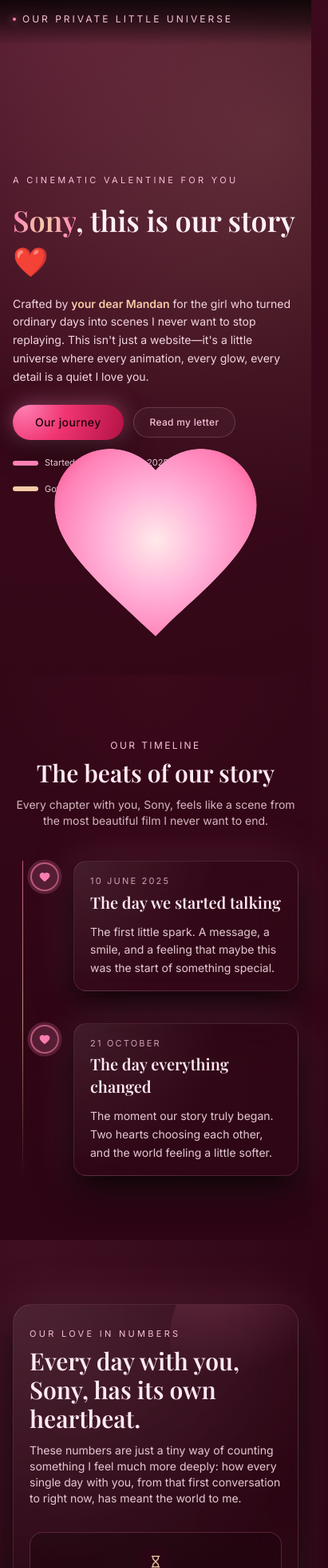
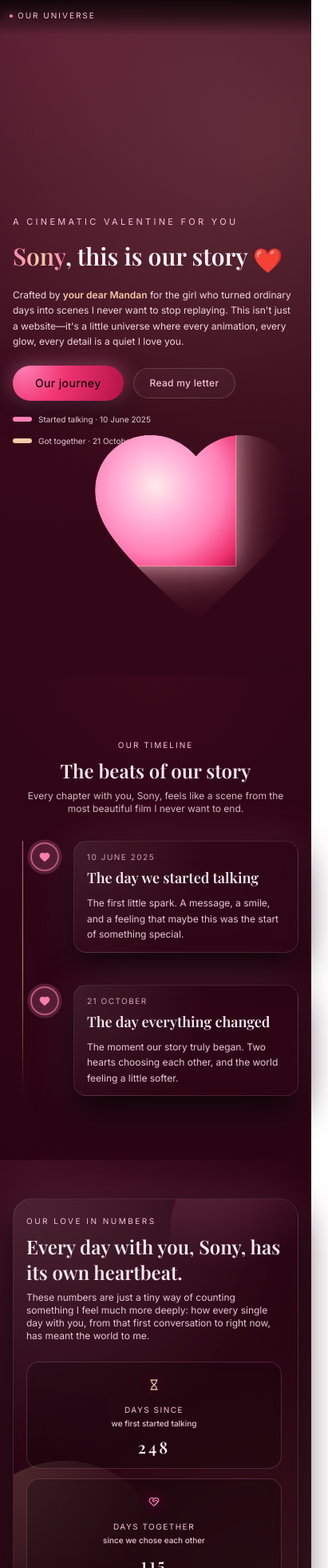
Before and after one commit to vishakhc41/Valentines, a Next.js app in the folder valentine-site/: page / in a window 390 px wide. Shown: the top 1960 px of the page at 80% size, 411 px wide, since content can reach past the window. Built offline with nearby package versions, Linux system fonts and the light colour scheme.

Commit message:
Make site fully responsive for all screen sizes - Mobile, tablet, and desktop optimizations

```diff
--- a/valentine-site/app/components/LoveCounter.tsx
+++ b/valentine-site/app/components/LoveCounter.tsx
@@ -44,7 +44,7 @@ export function LoveCounter() {
   return (
     <section
       id="love-counter"
-      className="valentine-section relative mx-auto max-w-4xl px-4 py-20 sm:px-6 lg:px-0"
+      className="valentine-section relative mx-auto max-w-4xl px-4 py-12 sm:px-6 sm:py-16 md:py-20 lg:px-0"
     >
       <div className="absolute inset-0 -z-10 drifting-hearts-bg opacity-70" />
 
@@ -53,20 +53,20 @@ export function LoveCounter() {
         whileInView={{ opacity: 1, y: 0 }}
         viewport={{ once: true, margin: "-120px" }}
         transition={{ duration: 0.8, ease: "easeOut" }}
-        className="glass-panel relative overflow-hidden rounded-3xl px-5 py-7 sm:px-8 sm:py-9"
+        className="glass-panel relative overflow-hidden rounded-3xl px-4 py-5 sm:px-5 sm:py-7 md:px-8 md:py-9"
       >
         <div className="pointer-events-none absolute -right-12 -top-16 h-52 w-52 rounded-full bg-[radial-gradient(circle_at_30%_0%,#ff80b53b,transparent_60%)]" />
         <div className="pointer-events-none absolute -left-16 -bottom-20 h-64 w-64 rounded-full bg-[radial-gradient(circle_at_10%_0%,#f5cba736,transparent_65%)]" />
 
-        <div className="relative flex flex-col gap-8 sm:flex-row sm:items-center sm:justify-between">
+        <div className="relative flex flex-col gap-6 sm:gap-8 sm:flex-row sm:items-center sm:justify-between">
           <div className="max-w-sm">
-            <p className="text-[11px] uppercase tracking-[0.3em] text-[#f7c0d9]">
+            <p className="text-[10px] sm:text-[11px] uppercase tracking-[0.25em] sm:tracking-[0.3em] text-[#f7c0d9]">
               Our love in numbers
             </p>
-            <h2 className="mt-2 font-serif text-3xl font-semibold text-[#ffe9f3] sm:text-[2.1rem]">
+            <h2 className="mt-2 font-serif text-2xl sm:text-3xl md:text-[2.1rem] font-semibold text-[#ffe9f3]">
               Every day with you, Sony, has its own heartbeat.
             </h2>
-            <p className="mt-3 text-sm text-[#e5c8d4] sm:text-[0.95rem]">
+            <p className="mt-2 sm:mt-3 text-xs sm:text-sm md:text-[0.95rem] text-[#e5c8d4]">
               These numbers are just a tiny way of counting something I
               feel much more deeply: how every single day with you, from
               that first conversation to right now, has meant the world
@@ -74,45 +74,45 @@ export function LoveCounter() {
             </p>
           </div>
 
-          <div className="relative grid w-full max-w-xs grid-cols-1 gap-4 text-center sm:max-w-sm sm:grid-cols-2">
+          <div className="relative grid w-full max-w-xs grid-cols-1 gap-3 sm:gap-4 text-center sm:max-w-sm sm:grid-cols-2">
             <motion.div
-              className="relative overflow-hidden rounded-2xl border border-[#ff80b53b] bg-black/20 px-4 py-4"
+              className="relative overflow-hidden rounded-2xl border border-[#ff80b53b] bg-black/20 px-3 py-3 sm:px-4 sm:py-4"
               initial={{ opacity: 0, y: 18 }}
               whileInView={{ opacity: 1, y: 0 }}
               viewport={{ once: true }}
               transition={{ delay: 0.1, duration: 0.6, ease: "easeOut" }}
             >
-              <div className="mx-auto flex h-10 w-10 items-center justify-center rounded-full bg-[#2a0514]">
-                <Hourglass className="h-4 w-4 text-[#f5cba7]" />
+              <div className="mx-auto flex h-8 w-8 sm:h-10 sm:w-10 items-center justify-center rounded-full bg-[#2a0514]">
+                <Hourglass className="h-3.5 w-3.5 sm:h-4 sm:w-4 text-[#f5cba7]" />
               </div>
-              <p className="mt-3 text-[11px] uppercase tracking-[0.2em] text-[#f7c0d9]">
+              <p className="mt-2 sm:mt-3 text-[10px] sm:text-[11px] uppercase tracking-[0.15em] sm:tracking-[0.2em] text-[#f7c0d9]">
                 Days since
               </p>
-              <p className="mt-0.5 text-xs font-medium text-[#e5c8d4]">
+              <p className="mt-0.5 text-[10px] sm:text-xs font-medium text-[#e5c8d4]">
                 we first started talking
               </p>
-              <p className="mt-3 font-serif text-2xl font-semibold">
+              <p className="mt-2 sm:mt-3 font-serif text-xl sm:text-2xl font-semibold">
                 <AnimatedNumber value={daysSinceTalk} />
               </p>
             </motion.div>
 
             <motion.div
-              className="relative overflow-hidden rounded-2xl border border-[#ff80b53b] bg-black/25 px-4 py-4"
+              className="relative overflow-hidden rounded-2xl border border-[#ff80b53b] bg-black/25 px-3 py-3 sm:px-4 sm:py-4"
               initial={{ opacity: 0, y: 18 }}
               whileInView={{ opacity: 1, y: 0 }}
               viewport={{ once: true }}
               transition={{ delay: 0.2, duration: 0.6, ease: "easeOut" }}
             >
-              <div className="mx-auto flex h-10 w-10 items-center justify-center rounded-full bg-[#2a0514]">
-                <HeartHandshake className="h-4 w-4 text-[#ff80b5]" />
+              <div className="mx-auto flex h-8 w-8 sm:h-10 sm:w-10 items-center justify-center rounded-full bg-[#2a0514]">
+                <HeartHandshake className="h-3.5 w-3.5 sm:h-4 sm:w-4 text-[#ff80b5]" />
               </div>
-              <p className="mt-3 text-[11px] uppercase tracking-[0.2em] text-[#f7c0d9]">
+              <p className="mt-2 sm:mt-3 text-[10px] sm:text-[11px] uppercase tracking-[0.15em] sm:tracking-[0.2em] text-[#f7c0d9]">
                 Days together
               </p>
-              <p className="mt-0.5 text-xs font-medium text-[#e5c8d4]">
+              <p className="mt-0.5 text-[10px] sm:text-xs font-medium text-[#e5c8d4]">
                 since we chose each other
               </p>
-              <p className="mt-3 font-serif text-2xl font-semibold">
+              <p className="mt-2 sm:mt-3 font-serif text-xl sm:text-2xl font-semibold">
                 <AnimatedNumber value={daysTogether} />
               </p>
             </motion.div>
--- a/valentine-site/app/components/Timeline.tsx
+++ b/valentine-site/app/components/Timeline.tsx
@@ -63,14 +63,14 @@ const TimelineEvent = memo(function TimelineEvent({ event, index }: { event: typ
       </motion.div>
 
       {/* Card */}
-      <div className="glass-panel relative flex-1 rounded-2xl px-5 py-4 sm:px-6 sm:py-5">
-        <p className="text-[11px] uppercase tracking-[0.2em] text-[#f7c0d9]/80">
+      <div className="glass-panel relative flex-1 rounded-2xl px-4 py-3 sm:px-5 sm:py-4 md:px-6 md:py-5">
+        <p className="text-[10px] sm:text-[11px] uppercase tracking-[0.15em] sm:tracking-[0.2em] text-[#f7c0d9]/80">
           {event.date}
         </p>
-        <h3 className="mt-1 font-serif text-xl font-semibold text-[#ffe9f3] sm:text-2xl">
+        <h3 className="mt-1 font-serif text-lg sm:text-xl md:text-2xl font-semibold text-[#ffe9f3]">
           {event.title}
         </h3>
-        <p className="mt-3 text-sm leading-relaxed text-[#e5c8d4]">
+        <p className="mt-2 sm:mt-3 text-xs sm:text-sm leading-relaxed text-[#e5c8d4]">
           {event.description}
         </p>
       </div>
@@ -93,15 +93,15 @@ export function Timeline() {
         whileInView={{ opacity: 1, y: 0 }}
         viewport={{ once: true, margin: "-80px" }}
         transition={{ duration: 0.7, ease: "easeOut" }}
-        className="mb-10 text-center"
+        className="mb-8 sm:mb-10 text-center px-2"
       >
-        <p className="text-xs uppercase tracking-[0.2em] text-[#f7c0d9]">
+        <p className="text-[10px] sm:text-xs uppercase tracking-[0.2em] text-[#f7c0d9]">
           Our timeline
         </p>
-        <h2 className="mt-2 font-serif text-3xl font-semibold text-[#ffe9f3] sm:text-4xl">
+        <h2 className="mt-2 font-serif text-2xl sm:text-3xl md:text-4xl font-semibold text-[#ffe9f3]">
           The beats of our story
         </h2>
-        <p className="mt-3 text-sm text-[#d4b6c1] sm:text-base">
+        <p className="mt-2 sm:mt-3 text-xs sm:text-sm md:text-base text-[#d4b6c1] px-2">
           Every chapter with you, Sony, feels like a scene from the most
           beautiful film I never want to end.
         </p>
--- a/valentine-site/app/globals.css
+++ b/valentine-site/app/globals.css
@@ -32,6 +32,8 @@ body {
   color: var(--foreground);
   font-family: var(--font-inter), system-ui, -apple-system, BlinkMacSystemFont,
     "Segoe UI", sans-serif;
+  overflow-x: hidden;
+  word-wrap: break-word;
 }
 
 .valentine-gradient {
@@ -55,7 +57,13 @@ body {
 }
 
 .valentine-section {
-  scroll-margin-top: 96px;
+  scroll-margin-top: 80px;
+}
+
+@media (min-width: 640px) {
+  .valentine-section {
+    scroll-margin-top: 96px;
+  }
 }
 
 .btn-primary {
--- a/valentine-site/app/page.tsx
+++ b/valentine-site/app/page.tsx
@@ -158,21 +158,22 @@ export default function Home() {
 
       <main className="relative z-10 min-h-screen valentine-gradient">
         {/* Top chrome: subtle nav */}
-        <div className="pointer-events-none fixed inset-x-0 top-0 z-20 flex justify-center bg-gradient-to-b from-black/80 via-black/50 to-transparent pb-6 pt-4 backdrop-blur-md">
-          <div className="pointer-events-auto flex w-full max-w-5xl items-center justify-between px-4 sm:px-6">
-            <div className="flex items-center gap-2 text-xs uppercase tracking-[0.25em] text-[#f7c0d9]">
+        <div className="pointer-events-none fixed inset-x-0 top-0 z-20 flex justify-center bg-gradient-to-b from-black/80 via-black/50 to-transparent pb-4 pt-3 sm:pb-6 sm:pt-4 backdrop-blur-md">
+          <div className="pointer-events-auto flex w-full max-w-5xl items-center justify-between px-3 sm:px-4 md:px-6">
+            <div className="flex items-center gap-1.5 sm:gap-2 text-[10px] sm:text-xs uppercase tracking-[0.2em] sm:tracking-[0.25em] text-[#f7c0d9]">
               <span className="h-1 w-1 rounded-full bg-[#ff80b5] shadow-[0_0_10px_rgba(255,128,181,0.9)]" />
-              <span>Our private little universe</span>
+              <span className="hidden xs:inline">Our private little universe</span>
+              <span className="xs:hidden">Our universe</span>
             </div>
           </div>
         </div>
 
         {/* HERO */}
-        <section className="relative mx-auto flex min-h-screen max-w-5xl flex-col justify-center px-4 pb-20 pt-32 sm:px-6 lg:px-8">
+        <section className="relative mx-auto flex min-h-screen max-w-5xl flex-col justify-center px-4 pb-16 pt-24 sm:px-6 sm:pb-20 sm:pt-32 lg:px-8">
           <div className="pointer-events-none absolute inset-0 bg-[radial-gradient(circle_at_15%_0%,#ff80b522,transparent_60%),radial-gradient(circle_at_85%_20%,#f5cba729,transparent_65%)]" />
 
-          <div className="relative flex flex-col gap-10 lg:flex-row lg:items-center">
-            <div className="max-w-xl space-y-5">
+          <div className="relative flex flex-col gap-6 sm:gap-8 lg:gap-10 lg:flex-row lg:items-center">
+            <div className="max-w-xl space-y-4 sm:space-y-5">
               <motion.p
                 initial={{ opacity: 0, y: 18 }}
                 animate={{ opacity: 1, y: 0 }}
@@ -186,7 +187,7 @@ export default function Home() {
                 initial={{ opacity: 0, y: 24 }}
                 animate={{ opacity: 1, y: 0 }}
                 transition={{ delay: 0.05, duration: 0.85, ease: "easeOut" }}
-                className="font-serif text-4xl font-semibold leading-tight text-[#fff0f7] sm:text-5xl lg:text-6xl"
+                className="font-serif text-3xl font-semibold leading-tight text-[#fff0f7] sm:text-4xl md:text-5xl lg:text-6xl"
               >
                 <span
                   id="sony-name"
@@ -203,7 +204,7 @@ export default function Home() {
                 initial={{ opacity: 0, y: 24 }}
                 animate={{ opacity: 1, y: 0 }}
                 transition={{ delay: 0.12, duration: 0.85, ease: "easeOut" }}
-                className="max-w-lg text-sm leading-relaxed text-[#f1d5e0] sm:text-[0.97rem]"
+                className="max-w-lg text-xs leading-relaxed text-[#f1d5e0] sm:text-sm md:text-[0.97rem]"
               >
                 Crafted by{" "}
                 <span className="font-semibold text-[#f5cba7]">
@@ -233,15 +234,15 @@ export default function Home() {
                 initial={{ opacity: 0, y: 16 }}
                 animate={{ opacity: 1, y: 0 }}
                 transition={{ delay: 0.32, duration: 0.8, ease: "easeOut" }}
-                className="mt-4 flex flex-wrap items-center gap-4 text-[11px] text-[#e5c8d4]"
+                className="mt-3 sm:mt-4 flex flex-col sm:flex-row flex-wrap items-start sm:items-center gap-3 sm:gap-4 text-[10px] sm:text-[11px] text-[#e5c8d4]"
               >
                 <div className="flex items-center gap-2">
-                  <span className="h-1.5 w-8 rounded-full bg-[#ff80b5]" />
-                  <span>Started talking · 10 June 2025</span>
+                  <span className="h-1.5 w-6 sm:w-8 rounded-full bg-[#ff80b5]" />
+                  <span className="whitespace-nowrap">Started talking · 10 June 2025</span>
                 </div>
                 <div className="flex items-center gap-2">
-                  <span className="h-1.5 w-8 rounded-full bg-[#f5cba7]" />
-                  <span>Got together · 21 October</span>
+                  <span className="h-1.5 w-6 sm:w-8 rounded-full bg-[#f5cba7]" />
+                  <span className="whitespace-nowrap">Got together · 21 October</span>
                 </div>
               </motion.div>
             </div>
@@ -251,11 +252,11 @@ export default function Home() {
               initial={{ opacity: 0, scale: 0.9, x: 30 }}
               animate={{ opacity: 1, scale: 1, x: 0 }}
               transition={{ delay: 0.2, duration: 0.9, ease: "easeOut" }}
-              className="relative mt-4 h-64 flex-1 sm:h-80 lg:h-96"
+              className="relative mt-6 sm:mt-4 h-48 w-full flex-1 sm:h-64 md:h-80 lg:h-96"
             >
               <div className="absolute inset-0 flex items-center justify-center">
                 <motion.div
-                  className="relative flex h-[300px] w-[300px] items-center justify-center sm:h-[300px] sm:w-[300px] lg:h-[300px] lg:w-[300px]"
+                  className="relative flex h-[200px] w-[200px] items-center justify-center sm:h-[250px] sm:w-[250px] md:h-[300px] md:w-[300px] lg:h-[300px] lg:w-[300px]"
                   style={{
                     clipPath: 'path("M150,268.74l-18.12-16.5C67.5,192,24.99,153.51,24.99,106.26 C24.99,67.74,55.26,37.5,93.75,37.5c21.75,0,42.63,10.14,56.25,26.13C163.62,47.64,184.5,37.5,206.25,37.5 C244.74,37.5,275.01,67.74,275.01,106.26c0,47.25-42.51,85.74-106.89,144.24L150,268.74z")',
                     WebkitClipPath: 'path("M150,268.74l-18.12-16.5C67.5,192,24.99,153.51,24.99,106.26 C24.99,67.74,55.26,37.5,93.75,37.5c21.75,0,42.63,10.14,56.25,26.13C163.62,47.64,184.5,37.5,206.25,37.5 C244.74,37.5,275.01,67.74,275.01,106.26c0,47.25-42.51,85.74-106.89,144.24L150,268.74z")',
@@ -305,21 +306,21 @@ export default function Home() {
         {/* I love you thiiiiiiis much section */}
         <section
           ref={loveScrollRef}
-          className="relative mx-auto mt-10 mb-8 flex min-h-[35vh] max-w-5xl flex-col items-center justify-center overflow-hidden px-4 sm:px-6 lg:px-8"
+          className="relative mx-auto mt-8 mb-6 sm:mt-10 sm:mb-8 flex min-h-[25vh] sm:min-h-[30vh] md:min-h-[35vh] max-w-5xl flex-col items-center justify-center overflow-hidden px-3 sm:px-4 md:px-6 lg:px-8"
         >
           <motion.p
             initial={{ opacity: 0 }}
             whileInView={{ opacity: 1 }}
             viewport={{ once: true, margin: "-80px" }}
             transition={{ duration: 0.8, ease: "easeOut" }}
-            className="mb-4 text-xs uppercase tracking-[0.3em] text-[#f7c0d9]"
+            className="mb-3 sm:mb-4 text-[10px] sm:text-xs uppercase tracking-[0.25em] sm:tracking-[0.3em] text-[#f7c0d9]"
           >
             How much I love you
           </motion.p>
 
-          <div className="relative flex h-[30vh] w-full items-center overflow-hidden rounded-[999px] border border-[#ff80b544] bg-black/40 px-6 shadow-[0_0_60px_rgba(255,128,181,0.55)] backdrop-blur">
+          <div className="relative flex h-[20vh] sm:h-[25vh] md:h-[30vh] w-full items-center overflow-hidden rounded-[999px] border border-[#ff80b544] bg-black/40 px-3 sm:px-4 md:px-6 shadow-[0_0_60px_rgba(255,128,181,0.55)] backdrop-blur">
             <div
-              className={`whitespace-nowrap text-center font-semibold text-[#ffe4f3] text-3xl sm:text-4xl md:text-5xl lg:text-6xl ${
+              className={`whitespace-nowrap text-center font-semibold text-[#ffe4f3] text-xl sm:text-2xl md:text-3xl lg:text-4xl xl:text-5xl 2xl:text-6xl ${
                 loveScrollActive ? "love-scroll" : ""
               }`}
             >
```
Also changed, not shown: valentine-site/app/components/LoveLetter.tsx (+7 -7 lines), valentine-site/app/components/ValentineProposal.tsx (+11 -11 lines), valentine-site/app/layout.tsx (+8 -2 lines).
